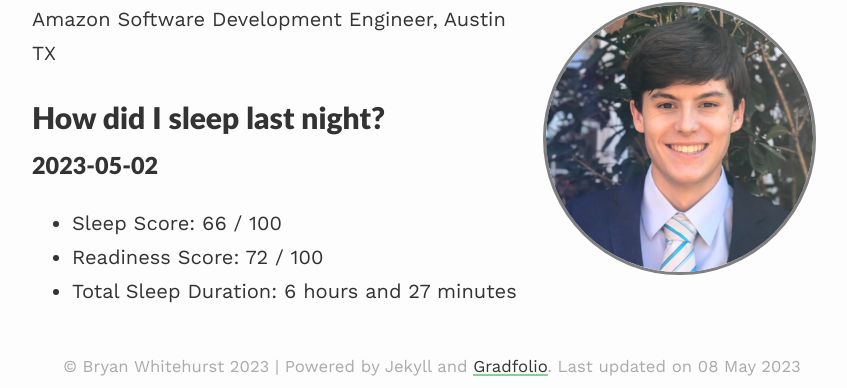
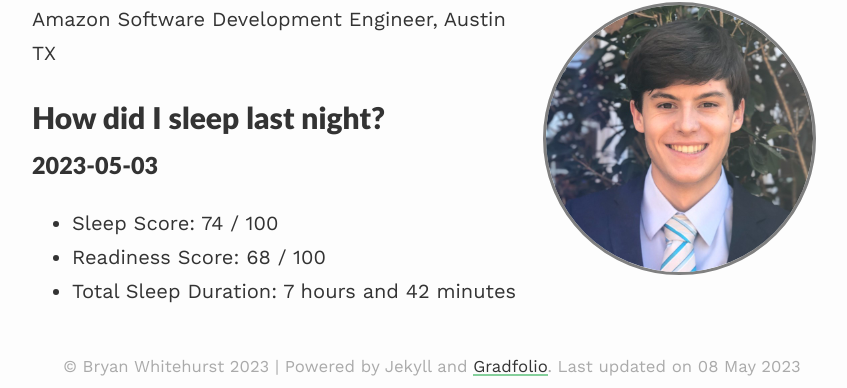
Before and after one commit to BryanWhitehurst/bryanwhitehurst.github.io, a Jekyll site: the page built from index.md, in a window 1280 px wide. Shown: the part 190-578 px from the top of the page, without its empty margins (208-1055 px from the left). Built offline with Jekyll 4.4.1, drawn with Linux system fonts in a browser that asks for light colours; nearby versions of some CDN libraries.

Commit message:
daily oura update

```diff
--- a/index.md
+++ b/index.md
@@ -10,7 +10,7 @@ published: true
 Amazon Software Development Engineer, Austin TX
 
 # How did I sleep last night?
-### 2023-05-02
-- Sleep Score: 66 / 100
-- Readiness Score: 72 / 100
-- Total Sleep Duration: 6 hours and 27 minutes
+### 2023-05-03
+- Sleep Score: 74 / 100
+- Readiness Score: 68 / 100
+- Total Sleep Duration: 7 hours and 42 minutes
```
